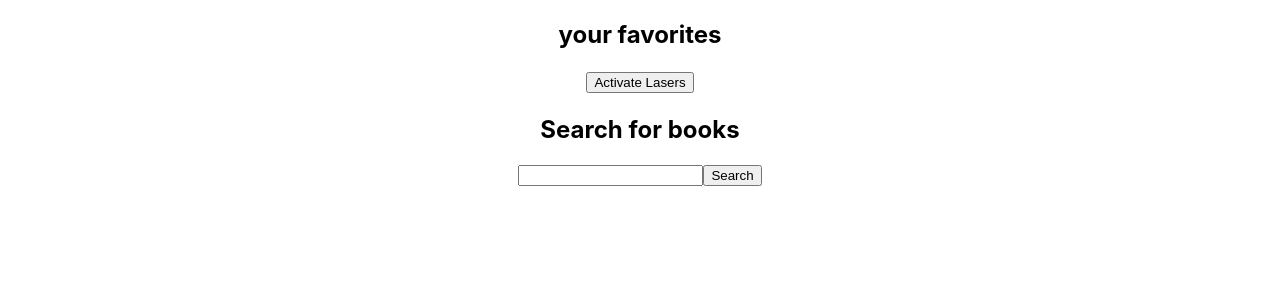
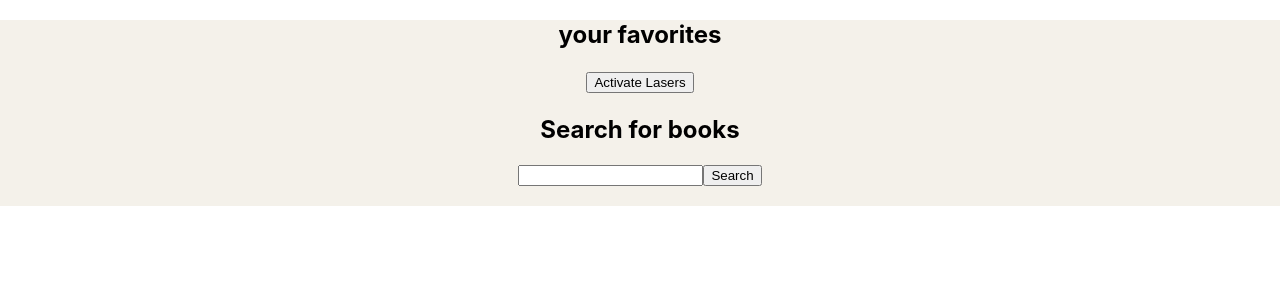
Before and after one commit to hamjahb/my-books, a React (Create React App) app: page / in a window 1280 px wide. Shown: the top 300 px of the page. Built offline with nearby package versions, Linux system fonts and the light colour scheme.

Commit message:
background colors and card margins

```diff
--- a/src/App.css
+++ b/src/App.css
@@ -1,5 +1,6 @@
 .App {
   text-align: center;
+  background: #F4F1EA;
 
 }
 
@@ -36,7 +37,8 @@
   transition: 0.3s;
   border-radius: 10px 10px 10px 10px;
   max-width: 25vh;
-  margin: 10px;
+  margin: 15px;
+  background: whitesmoke;
 }
 
 /* On mouse-over, add a deeper shadow */
```
